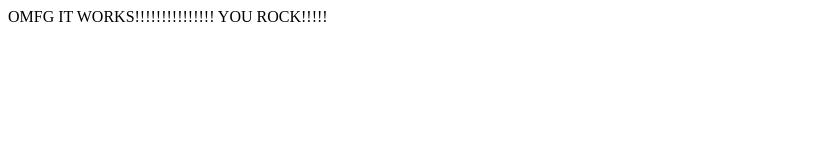
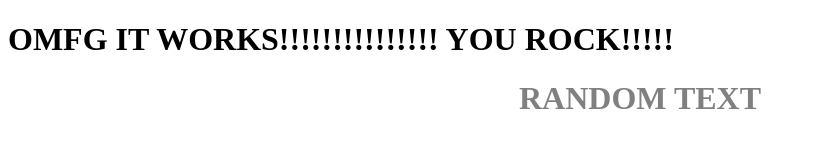
Before and after one commit to addania/test2, a Gatsby site: page / in a window 1280 px wide. Shown: the whole page, without its empty margins (0-816 px from the left). Built offline with nearby package versions, Linux system fonts and the light colour scheme; Gatsby itself is replaced by a stand-in of ours.

Commit message:
testing if regular component breaks npm run deploy

```diff
--- /dev/null
+++ b/src/pages/header.js
@@ -0,0 +1,9 @@
+import React from "react"
+
+export class HeaderComponent extends React.Component {
+  render () {
+  return (
+    <h1 style={{display: 'flex',  justifyContent:'center', alignItems:'center', color: "gray"}}>{this.props.title}</h1>
+    )
+  }
+}
--- a/src/pages/index.js
+++ b/src/pages/index.js
@@ -1,3 +1,8 @@
 import React from "react"
+import { HeaderComponent } from "./header.js";
 
-export default () => <div>OMFG IT WORKS!!!!!!!!!!!!!!! YOU ROCK!!!!!</div>
+export default () => (
+  <div>
+    <h1>OMFG IT WORKS!!!!!!!!!!!!!!! YOU ROCK!!!!!</h1>
+    <HeaderComponent title="RANDOM TEXT"/>
+  </div>)
```
